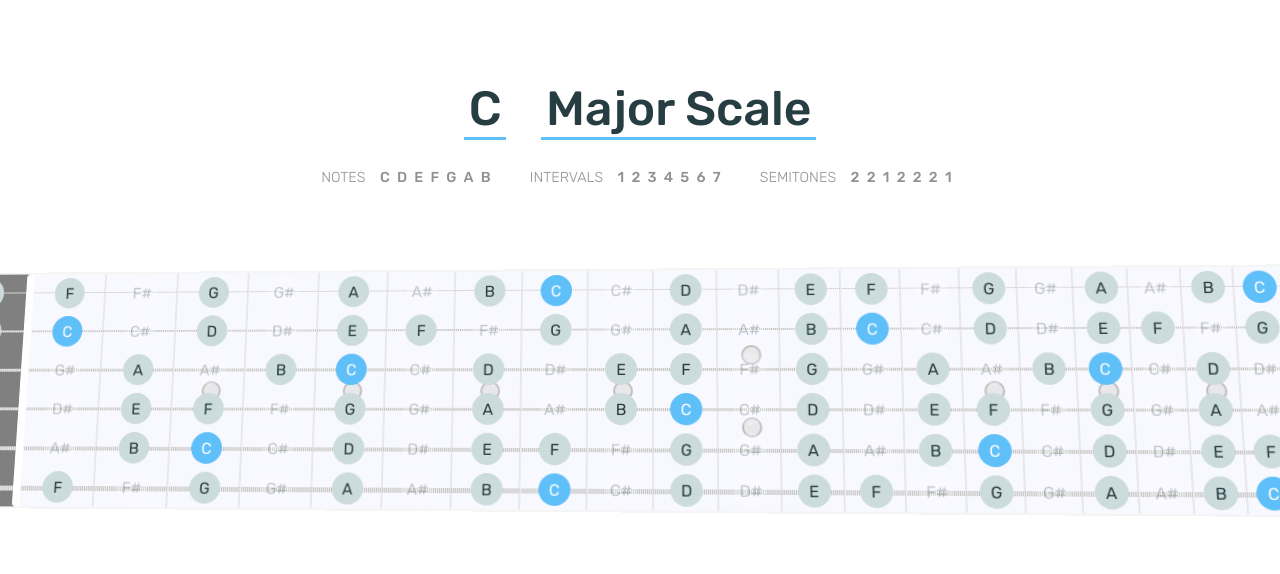
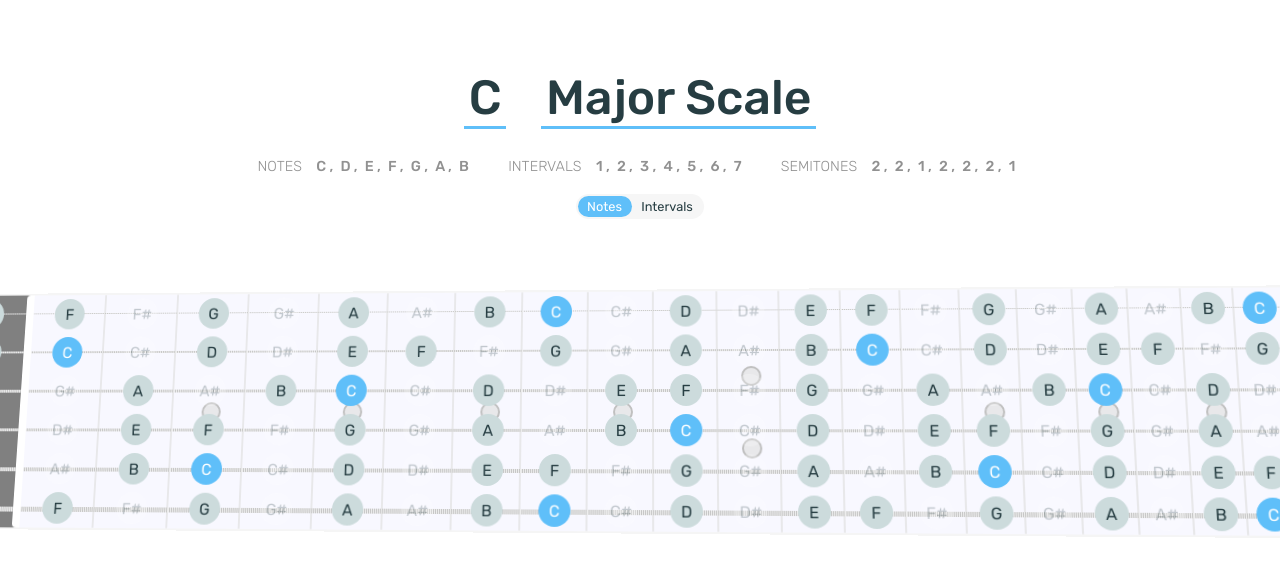
Before and after one commit to adamwdraper/guitar-neck, a Vue app: page /1/1/1 in a window 1280 px wide. Shown: the top 574 px of the page. Built offline with nearby package versions, Linux system fonts and the light colour scheme.

Commit message:
display in url

```diff
--- a/src/components/Info.vue
+++ b/src/components/Info.vue
@@ -11,7 +11,7 @@
           </label>
           <value>
             <notes>
-              <note v-for="(note, index) in pattern.notes" :key="index">
+              <note v-for="(note, index) in patternNotes" :key="index">
                 <name>
                   {{ note.name }}
                 </name>
@@ -25,7 +25,7 @@
           </label>
           <value>
             <notes>
-              <note v-for="(note, index) in pattern.notes" :key="index">
+              <note v-for="(note, index) in patternNotes" :key="index">
                 <interval>
                   {{ note.interval.degree.short }}
                 </interval>
@@ -48,6 +48,12 @@
           </value>
         </detail>
       </pattern-details>
+      <display-details>
+        <displays>
+          <display @click.prevent="setDisplay('notes')" :class="{'is-active': display === 'notes'}">Notes</display>
+          <display @click.prevent="setDisplay('intervals')" :class="{'is-active': display === 'intervals'}">Intervals</display>
+        </displays>
+      </display-details>
     </template>
   </info>
 </template>
@@ -55,21 +61,38 @@
 <script>
   import Vue from 'vue';
   import { mapState } from 'vuex';
+  import { get, filter } from 'lodash';
 
   // add any custom elements here to suppress warnings
-  Vue.config.ignoredElements.push('info', 'pattern-title', 'root-note', 'pattern-name', 'pattern-details', 'detail', 'label', 'value', 'notes', 'note', 'name', 'interval');
+  Vue.config.ignoredElements.push('info', 'pattern-title', 'root-note', 'pattern-name', 'pattern-details', 'detail', 'display-details', 'displays', 'display', 'label', 'value', 'notes', 'note', 'name', 'interval');
 
   export default {
     computed: {
       ...mapState({
+        params: state => state.params,
         root: state => state.root,
         mode: state => state.mode,
-        pattern: state => state.pattern
-      })
+        pattern: state => state.pattern,
+        display: state => state.display
+      }),
+      patternNotes() {
+        return filter(this.pattern.notes, note => note.isInPattern);
+      }
     },
     methods: {
       openSelector(name) {
         this.$store.commit('setSelector', name);
+      },
+      setDisplay(display) {
+        this.$router.push({
+          name: 'root',
+          params: {
+            root: get(this.params, 'root'),
+            mode: get(this.params, 'mode'),
+            pattern: get(this.params, 'pattern'),
+            display: display
+          }
+        });
       }
     }
   };
@@ -80,10 +103,12 @@
   info {
     display: flex;
     flex: 1;
+    flex-shrink: 0;
     width: 100%;
     flex-direction: column;
     justify-content: center;
     align-items: center;
+    margin: 1em;
 
     pattern-title {
       font-size: 3rem;
@@ -130,10 +155,45 @@
 
             note {
               margin-right: .5em;
-              display: flex;
-              flex-direction: column;
 
+              &:not(:last-child) {
+
+                &:after {
+                  content: ','
+                }
+              }
             }
+          }
+        }
+      }
+    }
+
+    display-details {
+      display: flex;
+      width: 100%;
+      align-items: center;
+      justify-content: center;
+
+      displays {
+        display: block;
+        background: $color-gray-3;
+        border-radius: 1em;
+        padding: 2px;
+        font-size: .8em;
+        margin-top: 1.5em;
+
+        display {
+          display: inline-block;
+          padding: .25em .75em;
+          border-radius: 1em;
+          cursor: pointer;
+          color: $color-gray-dark;
+          transition: all 0.5s;
+
+          &.is-active {
+            cursor: default;
+            color: white;
+            background-color: $color-blue;
           }
         }
       }
--- a/src/components/Note.vue
+++ b/src/components/Note.vue
@@ -1,6 +1,6 @@
 <template>
-  <note @click.prevent="to" :class="{'is-root': isRoot, 'is-in-pattern': isInPattern}">
-    {{ note.name }}
+  <note :class="{'is-root': isRoot, 'is-in-pattern': noteFromPattern.isInPattern}">
+    {{ name }}
   </note>
 </template>
 
@@ -20,25 +20,17 @@
       ...mapState({
         root: state => state.root,
         mode: state => state.mode,
-        pattern: state => state.pattern
+        pattern: state => state.pattern,
+        display: state => state.display
       }),
+      name() {
+        return this.display === 'intervals' ? this.noteFromPattern.interval.degree.short : this.note.name
+      },
       isRoot() {
         return get(this.root, 'id') === get(this.note, 'id');
       },
-      isInPattern() {
+      noteFromPattern() {
         return find(this.pattern.notes, note => note.id === this.note.id)
-      },
-    },
-    methods: {
-      to() {
-        this.$router.push({
-          name: 'root',
-          params: {
-            root: get(this.note, 'id'),
-            mode: get(this.$router.currentRoute, 'params.mode', 'scale'),
-            pattern: get(this.$router.currentRoute, 'params.pattern', 'major')
-          }
-        });
       }
     }
   };
@@ -47,7 +39,7 @@
 <!-- Add "scoped" attribute to limit CSS to this component only -->
 <style scoped lang="scss">
   note {
-    cursor: pointer;
+    cursor: default;
     display: flex;
     align-items: center;
     justify-content: center;
@@ -69,13 +61,5 @@
       background: $color-blue;
       color: white;
     }
-
-    &:hover {
-      &:not(.is-root) {
-        background: white;
-        color: $color-gray-dark;
-        opacity: 1;
-      }
-    }
   }
 </style>
--- a/src/components/SelectorMode.vue
+++ b/src/components/SelectorMode.vue
@@ -24,24 +24,26 @@
   import { get } from 'lodash';
 
   // add any custom elements here to suppress warnings
-  Vue.config.ignoredElements.push('selector-mode', 'modes', 'mode', 'scale');
+  Vue.config.ignoredElements.push('selector-mode', 'modes', 'mode', 'scale', 'chord');
 
   export default {
     components: {},
     computed: {
       ...mapState({
         scales: state => state.modes.scales,
-        chords: state => state.modes.chords
+        chords: state => state.modes.chords,
+        params: state => state.params
       })
     },
     methods: {
-      to(mode, scale) {
+      to(mode, pattern) {
         this.$router.push({
           name: 'root',
           params: {
-            root: get(this.$router.currentRoute, 'params.root', 'c'),
+            root: get(this.params, 'root'),
             mode,
-            pattern: get(scale, 'id')
+            pattern: get(pattern, 'id'),
+            display: get(this.params, 'display')
           }
         });
 
--- a/src/components/SelectorRoot.vue
+++ b/src/components/SelectorRoot.vue
@@ -2,7 +2,7 @@
   <selector-root>
     <h2>Select a Root Note</h2>
     <notes>
-      <note v-for="note in notes" @click.prevent="to(note)" :key="note.id">
+      <note v-for="note in notes" @click.prevent="to(note)" :class="{'is-root': params.root === note.id}" :key="note.id">
         {{ note.name }}
       </note>
     </notes>
@@ -21,7 +21,8 @@
     components: {},
     computed: {
       ...mapState({
-        notes: state => state.notes
+        notes: state => state.notes,
+        params: state => state.params
       })
     },
     methods: {
@@ -30,8 +31,9 @@
           name: 'root',
           params: {
             root: get(note, 'id'),
-            mode: get(this.$router.currentRoute, 'params.mode', 'scale'),
-            pattern: get(this.$router.currentRoute, 'params.pattern', 'major')
+            mode: get(this.params, 'mode'),
+            pattern: get(this.params, 'pattern'),
+            display: get(this.params, 'display')
           }
         });
 
@@ -51,10 +53,41 @@
 
 <style lang="scss">
   selector-root {
+    display: flex;
+    flex-direction: column;
+    align-items: center;
+
+    notes {
+      display: flex;
+    }
 
     note {
-      display: block;
+      display: flex;
+      align-items: center;
+      justify-content: center;
       cursor: pointer;
+      height: 2em;
+      width: 2em;
+      color: $color-gray-dark;
+      background: $color-gray-light;
+      border-radius: 1em;
+      position: relative;
+      transition: all 0.5s;
+      margin: 0 .5em;
+
+      &.is-root {
+        background: $color-blue;
+        color: white;
+      }
+
+      &:hover {
+
+        &:not(.is-root) {
+          background: white;
+          color: $color-gray-dark;
+          opacity: 1;
+        }
+      }
     }
   }
 </style>
--- a/src/config/chords.js
+++ b/src/config/chords.js
@@ -14,5 +14,12 @@ export default [
       3,
       4
     ]
+  },
+  {
+    id: 'fifth',
+    name: '5',
+    semitones: [
+      7
+    ]
   }
 ];
--- a/src/config/scales.js
+++ b/src/config/scales.js
@@ -24,5 +24,42 @@ export default [
       2,
       2
     ]
+  },
+  {
+    id: 'minor-penatonic',
+    name: 'Minor Penatonic',
+    semitones: [
+      3,
+      2,
+      2,
+      3,
+      2
+    ]
+  },
+  {
+    id: 'harmonic-minor',
+    name: 'Harmonic Minor',
+    semitones: [
+      2,
+      1,
+      2,
+      2,
+      1,
+      3,
+      1
+    ]
+  },
+  {
+    id: 'melodic-minor',
+    name: 'Melodic Minor',
+    semitones: [
+      2,
+      1,
+      2,
+      2,
+      2,
+      2,
+      1
+    ]
   }
 ];
--- a/src/router/index.js
+++ b/src/router/index.js
@@ -12,7 +12,7 @@ const appRouter = new Router({
     : '/',
   routes: [
     {
-      path: '/:root?/:mode?/:pattern?',
+      path: '/:root?/:mode?/:pattern?/:display?',
       name: 'root',
       components: {
         guitar: Guitar,
--- a/src/store.js
+++ b/src/store.js
@@ -20,9 +20,11 @@ export default new Vuex.Store({
     fretCount: 22,
     tuning: null,
     noteGrid: null,
+    params: null,
     root: null,
     mode: null,
     pattern: null,
+    display: null,
     selector: null
   },
   getters: {},
@@ -36,40 +38,45 @@ export default new Vuex.Store({
     setSelector(state, selector) {
       state.selector = selector;
     },
-    setParams(state, params) {
-      const root = find(state.notes, note => note.id === toLower(get(params, 'root', 'c')));
-      const mode = toLower(get(params, 'mode', 'scale'));
-      const patternName = toLower(get(params, 'pattern', 'major'));
+    setParams(state, data) {
+      const params = {
+        root: toLower(get(data, 'root', 'c')),
+        mode: toLower(get(data, 'mode', 'scale')),
+        pattern: toLower(get(data, 'pattern', 'major')),
+        display: toLower(get(data, 'display', 'notes'))
+      };
 
       // generate pattern notes
-      const pattern = find(get(state, `modes.${mode}s`), pattern => pattern.id === patternName);
+      const root = find(state.notes, note => note.id === params.root);
+      const pattern = find(get(state, `modes.${params.mode}s`), pattern => pattern.id === params.pattern);
       const rootIndex = findIndex(state.notes, n => n.id === root.id);
       const notes = [...state.notes.slice(rootIndex), ...state.notes.slice(0, rootIndex)];
+      const notesInPattern = [0];
+      let semitones = 0;
 
-      // add root of scale
-      pattern.notes = [
-        {
-          ...notes[0],
-          interval: state.intervals[0]
-        }
-      ];
-
-      let semitones = 0;
-      const length = mode === 'scale' ? pattern.semitones.length - 1 : pattern.semitones.length;
-
-      // iterate through semitones to add the rest of the scale notes
-      for (let i = 0; i < length; i++) {
+      // generate list of indexes for notes in the pattern
+      for (let i = 0;  i < pattern.semitones.length; i++) {
         semitones += pattern.semitones[i];
 
+        notesInPattern.push(semitones);
+      }
+
+      // add notes for pattern
+      pattern.notes = [];
+
+      for (let i = 0; i < notes.length; i++) {
         pattern.notes.push({
-          ...notes[semitones],
-          interval: state.intervals[semitones]
+          ...notes[i],
+          interval: state.intervals[i],
+          isInPattern: notesInPattern.includes(i)
         });
       }
 
       // set param objects
+      state.params = params;
       state.root = root;
-      state.mode = mode;
+      state.mode = params.mode;
+      state.display = params.display;
       state.pattern = Object.assign({}, pattern);
     }
   },
```
